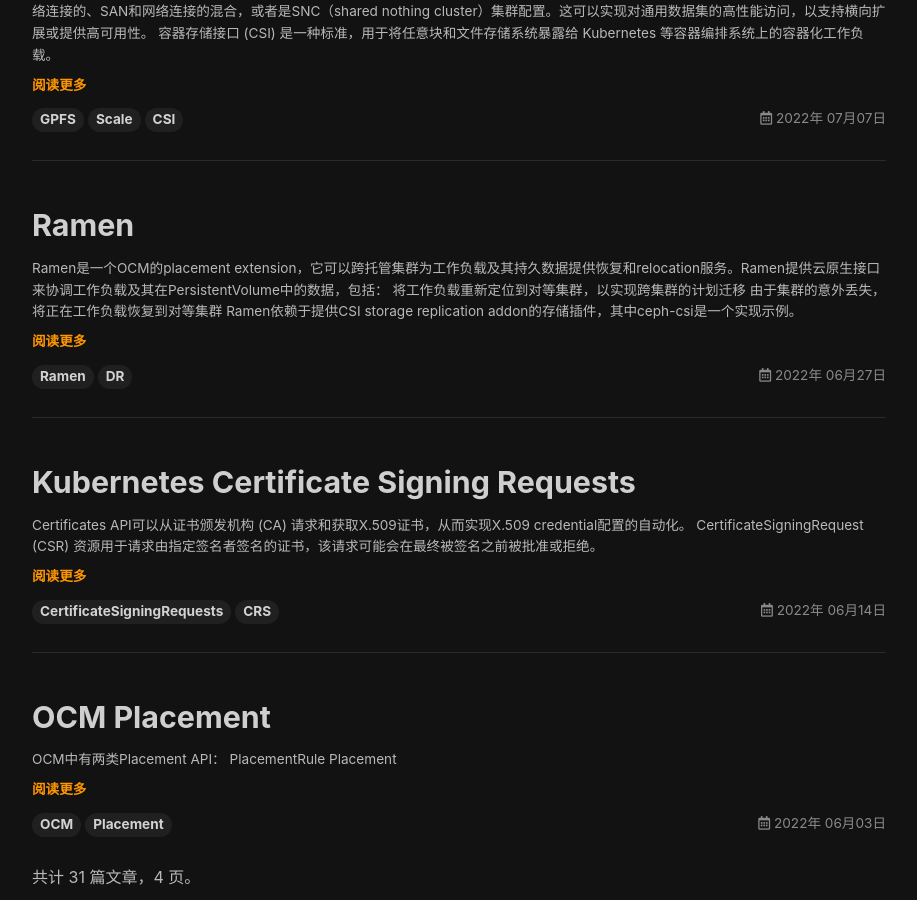
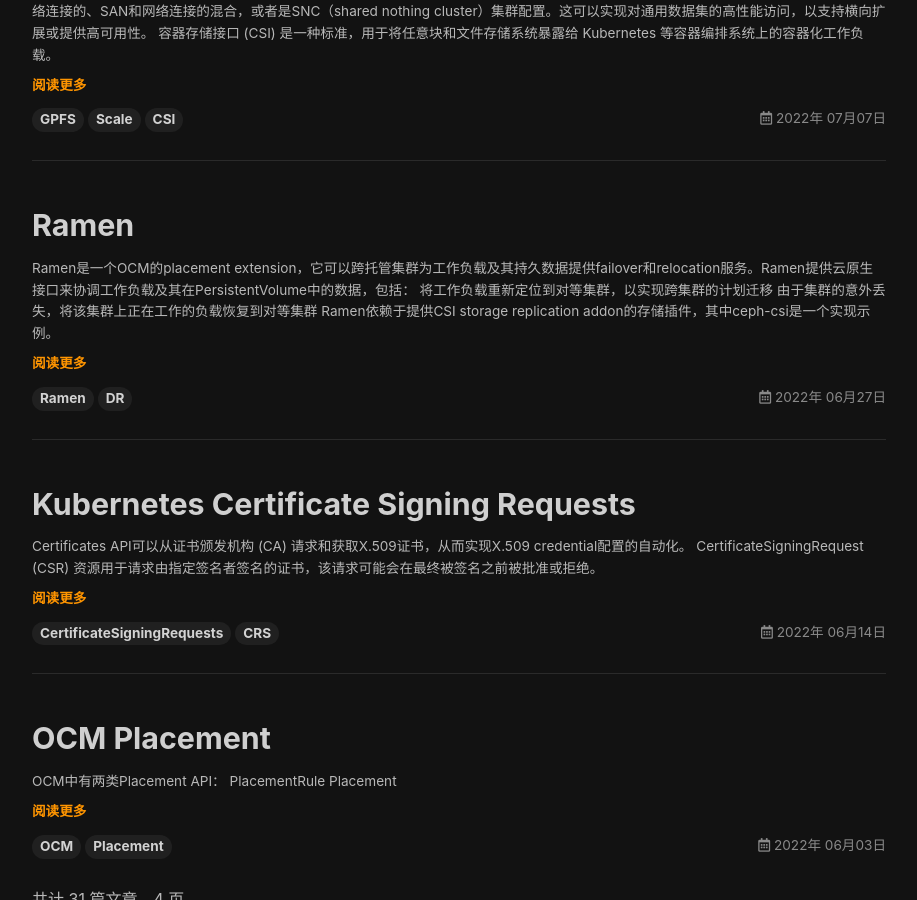
Before and after one commit to youhangwang/youhangwang.github.io, a Jekyll site: the page built from index.html, in a window 1280 px wide and 900 px high, scrolled down 1644 px. Shown: the whole window, without its empty margins (181-1098 px from the left). Built offline with Jekyll 4.4.1, drawn with Linux system fonts in a browser that asks for light colours; nearby versions of some CDN libraries; the list of posts is cut into pages by our own code.

Commit message:
fix conten

````diff
--- a/_posts/2022-06-27-ramen.md
+++ b/_posts/2022-06-27-ramen.md
@@ -3,15 +3,20 @@ title: Ramen
 tags: Ramen DR
 ---
 
-`Ramen`是一个`OCM`的placement extension，它可以跨托管集群为工作负载及其持久数据提供恢复和relocation服务。`Ramen`提供云原生接口来协调工作负载及其在PersistentVolume中的数据，包括：
+`Ramen`是一个`OCM`的placement extension，它可以跨托管集群为工作负载及其持久数据提供failover和relocation服务。`Ramen`提供云原生接口来协调工作负载及其在PersistentVolume中的数据，包括：
 - 将工作负载重新定位到对等集群，以实现跨集群的计划迁移
-- 由于集群的意外丢失，将正在工作负载恢复到对等集群
+- 由于集群的意外丢失，将该集群上正在工作的负载恢复到对等集群
+
 `Ramen`依赖于提供`CSI storage replication addon`的存储插件，其中`ceph-csi`是一个实现示例。
 <!--more-->
 
 Ramen程序主要分为两部分：
 - dr-hub：在hub cluster上运行的controller
+  - DRPolicy
+  - DRCluster
+  - DRPlacementControl
 - dr-cluster：在受管集群上运行的controller
+  - VolumeReplicationGroup
 
 ```
 	if controllers.ControllerType == ramendrv1alpha1.DRHubType {
@@ -115,7 +118,7 @@ type DRPolicySpec struct {
 }
 ```
 DR Policy Controller的作用有：
-1. 验证DRCluster是否存在。验证Policy之间是否有Conflicts。如果两个drpolicy具有相同的cluster，同时有一个drpolicy是支持Metro DR的，那么这两个Policy会发生冲突。
+1. 验证DR Policy 中包含的DRCluster是否存在。验证Policy之间是否有Conflicts。如果两个drpolicy具有相同的cluster，同时有一个drpolicy是支持Metro DR的，那么这两个Policy会发生冲突。
 2. 添加label `cluster.open-cluster-management.io/backup=resource`和finalizer `drpolicies.ramendr.openshift.io/ramen`
 3. 如果配置中启用了`DrClusterOperator.DeploymentAutomationEnabled` 和`DrClusterOperator.S3SecretDistributionEnabled`，则将S3 Secret部署到受管集群中。
   - 3.1 创建PlacementRuleBinding，binding Placement Rule 到 Policy
````
Also changed, not shown: other parts of _posts/2022-06-27-ramen.md (+0 -2 lines), _posts/2022-07-25-controller.md (+5 -0 lines).
